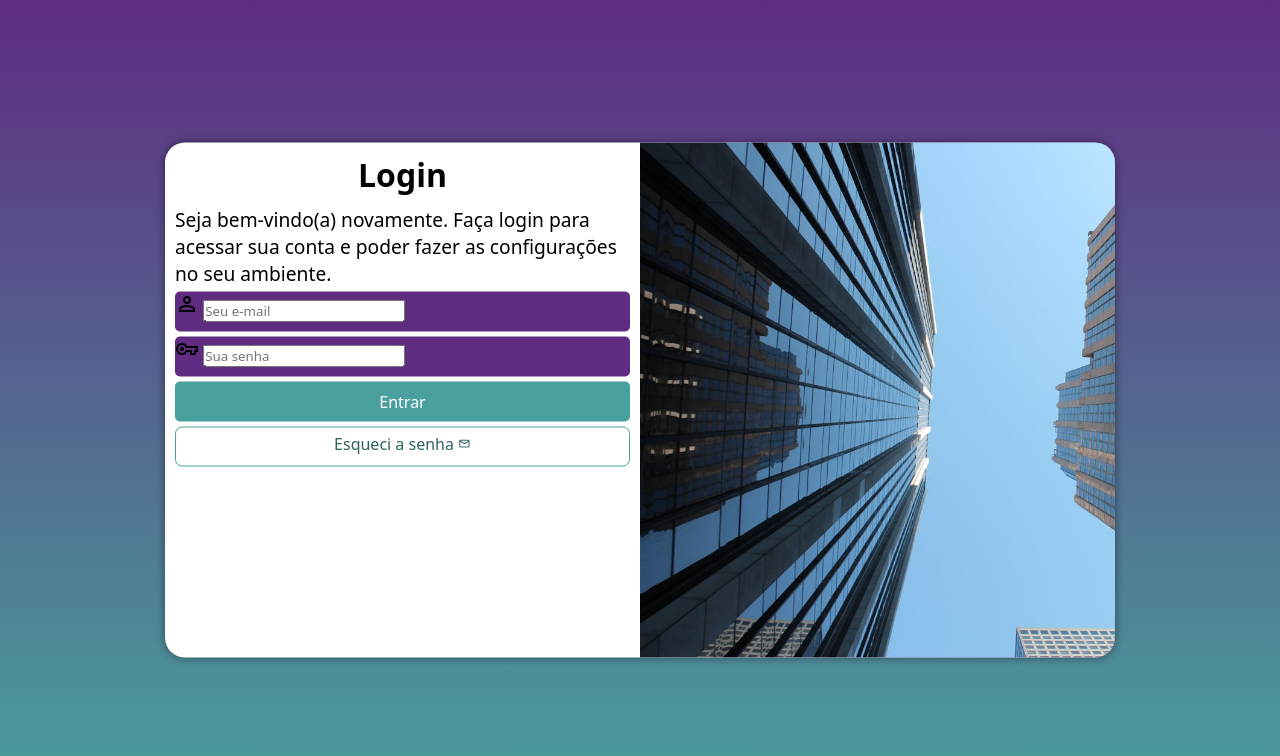
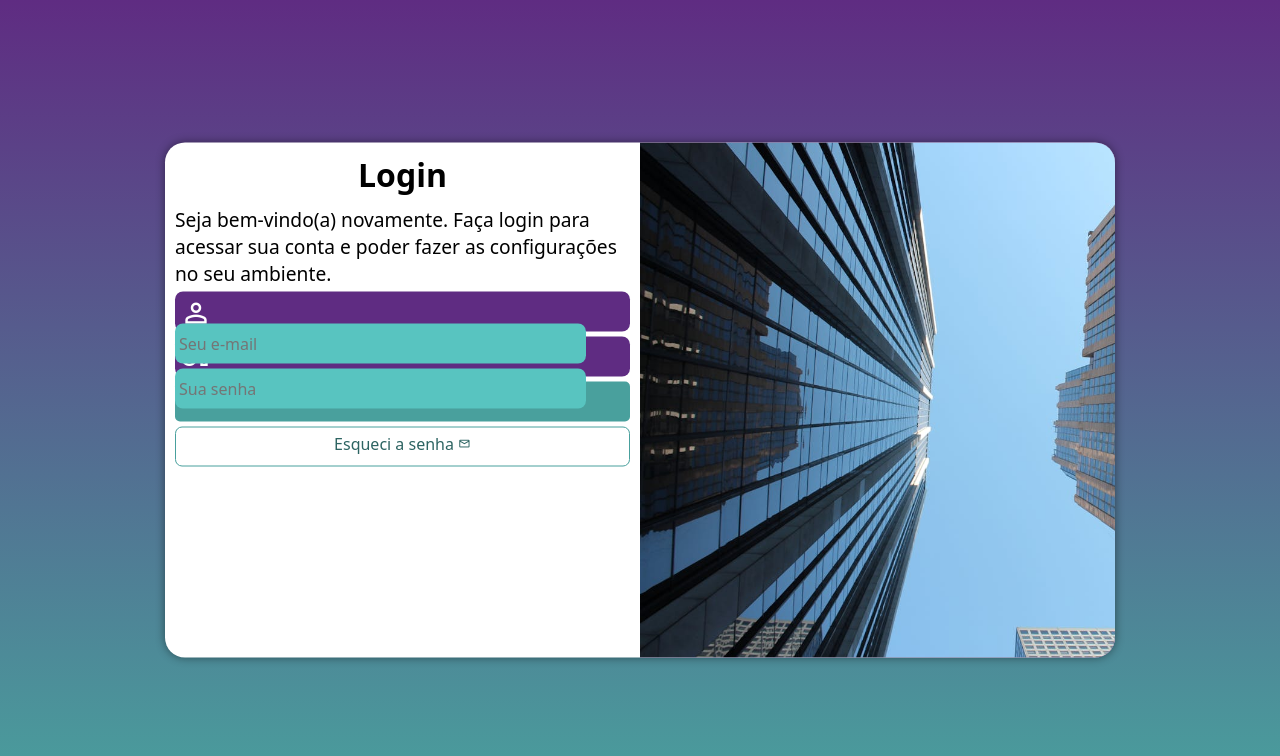
Before and after one commit to devgustavomoraes/projeto-login, a plain HTML site: page index.html in a window 1280 px wide. Drawn offline with nearby package versions, Linux system fonts and the light colour scheme.

Commit message:
Update style.css

```diff
--- a/estilos/style.css
+++ b/estilos/style.css
@@ -69,12 +69,31 @@ form > div.campo {
     display: block;
     width: 100%;
     height: 40px;
-    border-radius: 5px;
+    border-radius: 8px;
     margin: 5px 0px; /* Cima e baixo = 5 | Esquerda e Direita = 0*/
 }
 
 div.campo > label {
     display: none;
+}
+
+div.campo > span {
+    color: white;
+    /* background-color: black; */
+    font-size: 2em;
+    width: 40px;
+    padding: 5px;
+}
+
+div.campo > input {
+    background-color: #58c4c0;
+    font-size: 1em;
+    width: calc(100% - 44px);
+    height: 100%;
+    transform: translateY(-10px);
+    border: 0px;
+    border-radius: 8px;
+    padding: 4px;
 }
 
 form > input[type=submit] {
```
